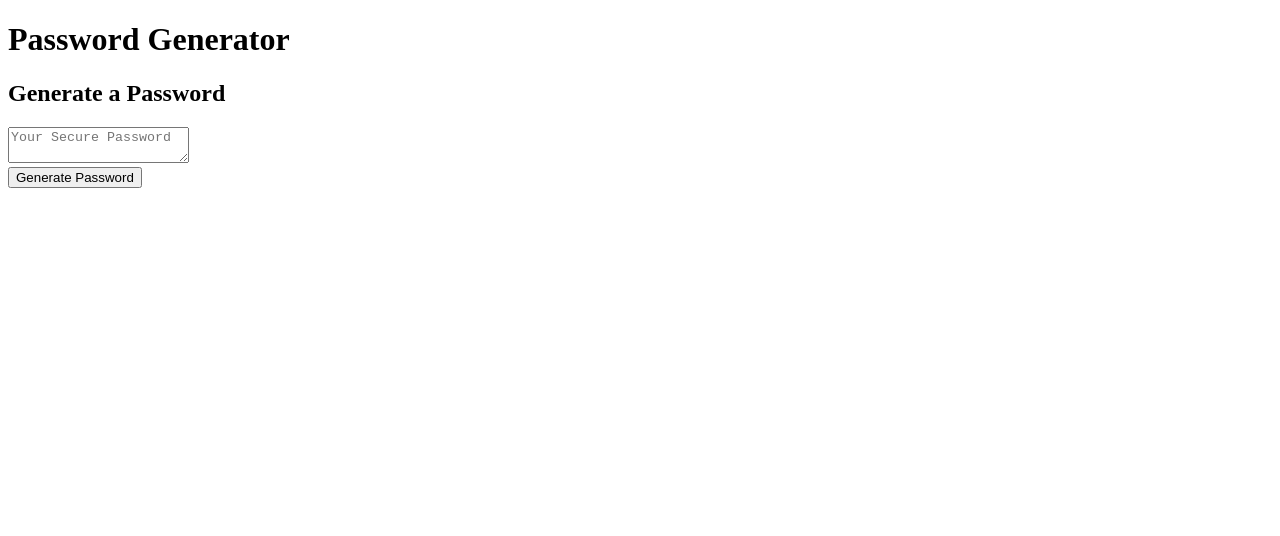
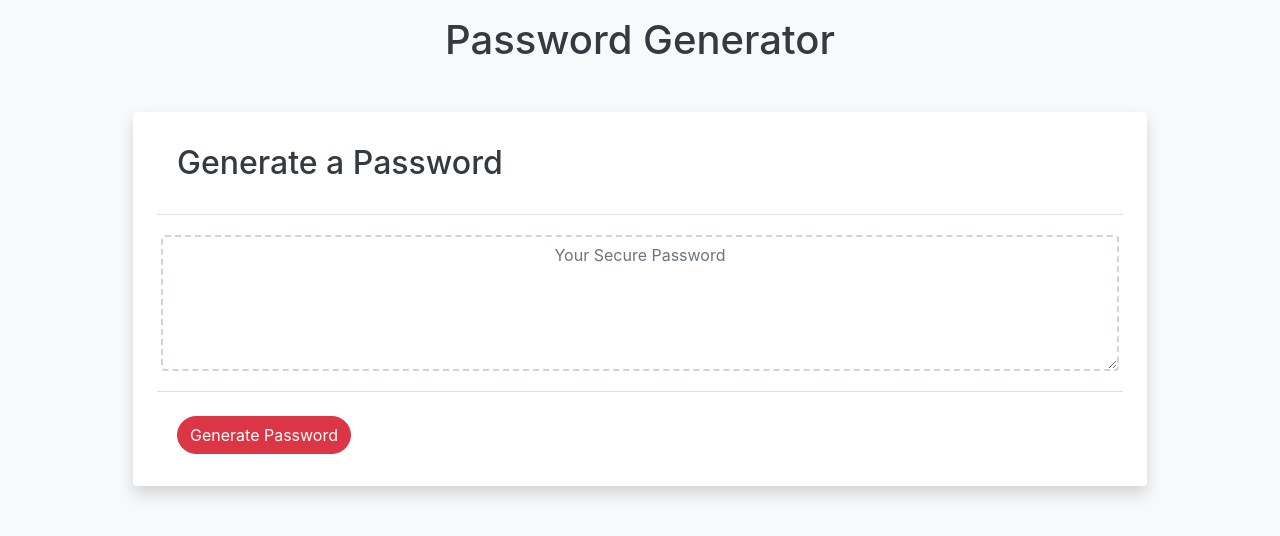
Before and after one commit to chenallee/password-generator, a plain HTML site: page index.html in a window 1280 px wide. Drawn offline with nearby package versions, Linux system fonts and the light colour scheme.

Commit message:
styling page

```diff
--- a/index.html
+++ b/index.html
@@ -5,27 +5,31 @@
     <meta name="viewport" content="width=device-width, initial-scale=1.0" />
     <meta http-equiv="X-UA-Compatible" content="ie=edge" />
     <title>Password Generator</title>
-    <!-- <link rel="stylesheet" href="style.css" /> -->
+    <link rel="stylesheet" href="https://stackpath.bootstrapcdn.com/bootstrap/4.4.1/css/bootstrap.min.css">
+    <link rel="stylesheet" href="style.css" />
   </head>
-  <body>
-    <div class="wrapper">
-      <header>
-        <h1>Password Generator</h1>
+  <body class="bg-light text-dark">
+    <div class="wrapper container bg-light">
+      <header class="m-3">
+        <h1 class="text-center">Password Generator</h1>
       </header>
-      <div class="card">
-        <div class="card-header">
-          <h2>Generate a Password</h2>
+      <div class="card m-5 p-2 shadow border-0">
+        <div class="card-header bg-white mx-3 py-4">
+          <h2 class="text-nowrap">Generate a Password</h2>
         </div>
         <div class="card-body">
           <textarea
+            class="form-control bg-white text-center text-muted border-dashed"
             readonly
             id="password"
             placeholder="Your Secure Password"
             aria-label="Generated Password"
+            rows="5"
           ></textarea>
         </div>
-        <div class="card-footer">
-          <button id="generate" class="btn">Generate Password</button>
+        <div class="card-footer bg-white mx-3 py-4">
+          <button type="button" id="generate" class="btn btn-danger rounded-pill">Generate Password</button>
+
         </div>
       </div>
     </div>
--- /dev/null
+++ b/style.css
@@ -0,0 +1,4 @@
+.border-dashed{
+  border-style: dashed;
+  border-width: 2px;
+}
```
